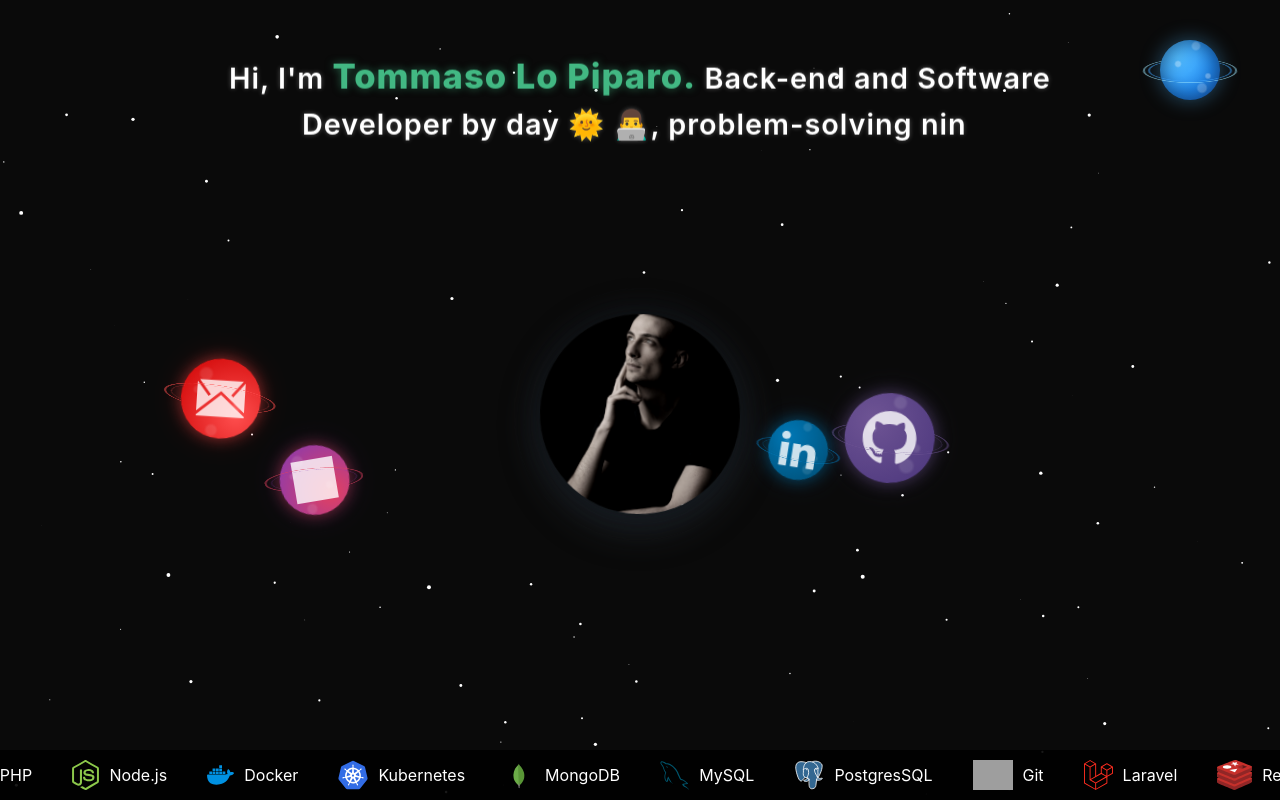
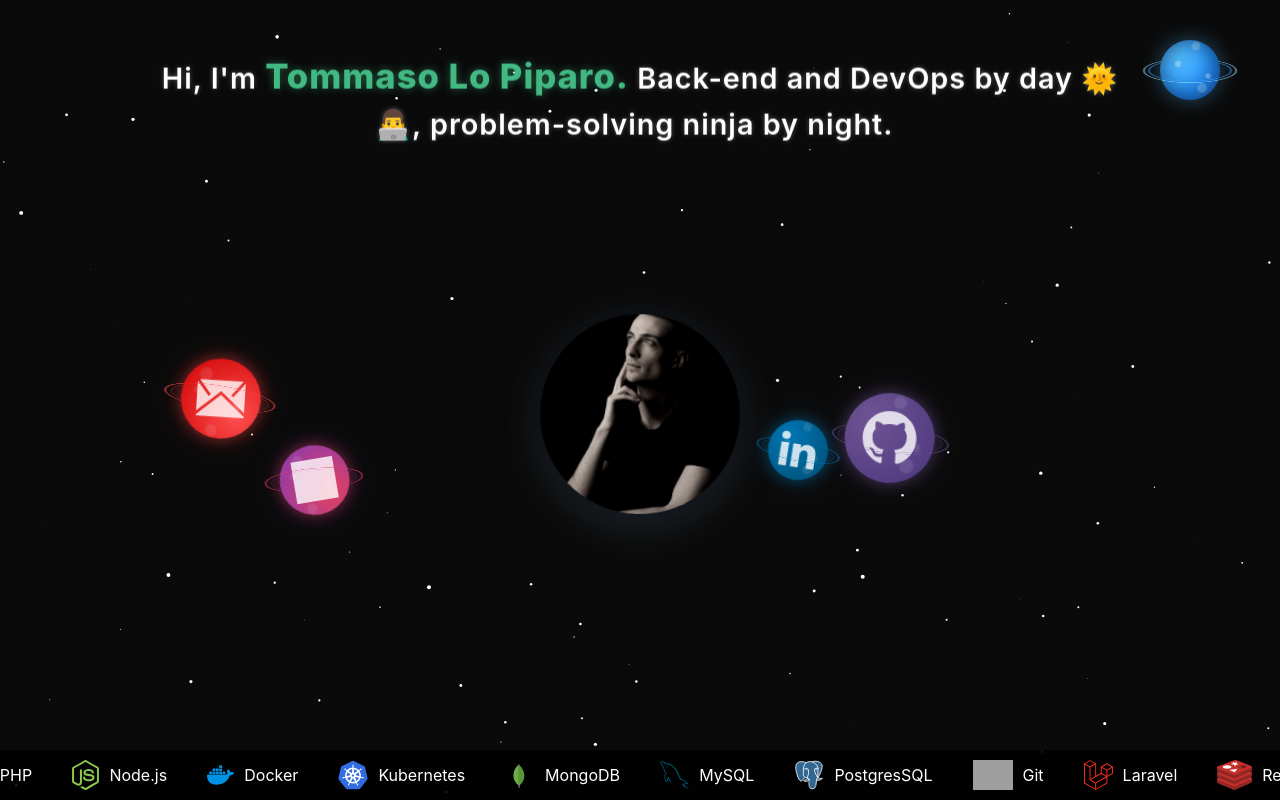
Before and after one commit to Pippobaudoicon/tommasolopiparo-new2, a Vue app: page / in a window 1280 px wide. Built offline with nearby package versions, Linux system fonts and the light colour scheme; grey boxes are pictures that could not be loaded.

Commit message:
update job title in Typing component from 'Software Developer' to 'DevOps'

```diff
--- a/src/components/Typing.vue
+++ b/src/components/Typing.vue
@@ -25,7 +25,7 @@
 ]);
 
 const changingSegments = ref<string[]>([
-    " Back-end and Software Developer by day 🌞 👨‍💻, problem-solving ninja by night. 🌙 🥷",
+    " Back-end and DevOps by day 🌞 👨‍💻, problem-solving ninja by night. 🌙 🥷",
     " Fluent in PHP, Js/Ts, Python, various Frameworks and fixing last-minute bugs. 🐛 🔧",
     " I write code that works on the first try... that's what I like to think at least! 😅",
     " Turning swearings into APIs and database structures. 🤬 ➡️ 💻",
```
